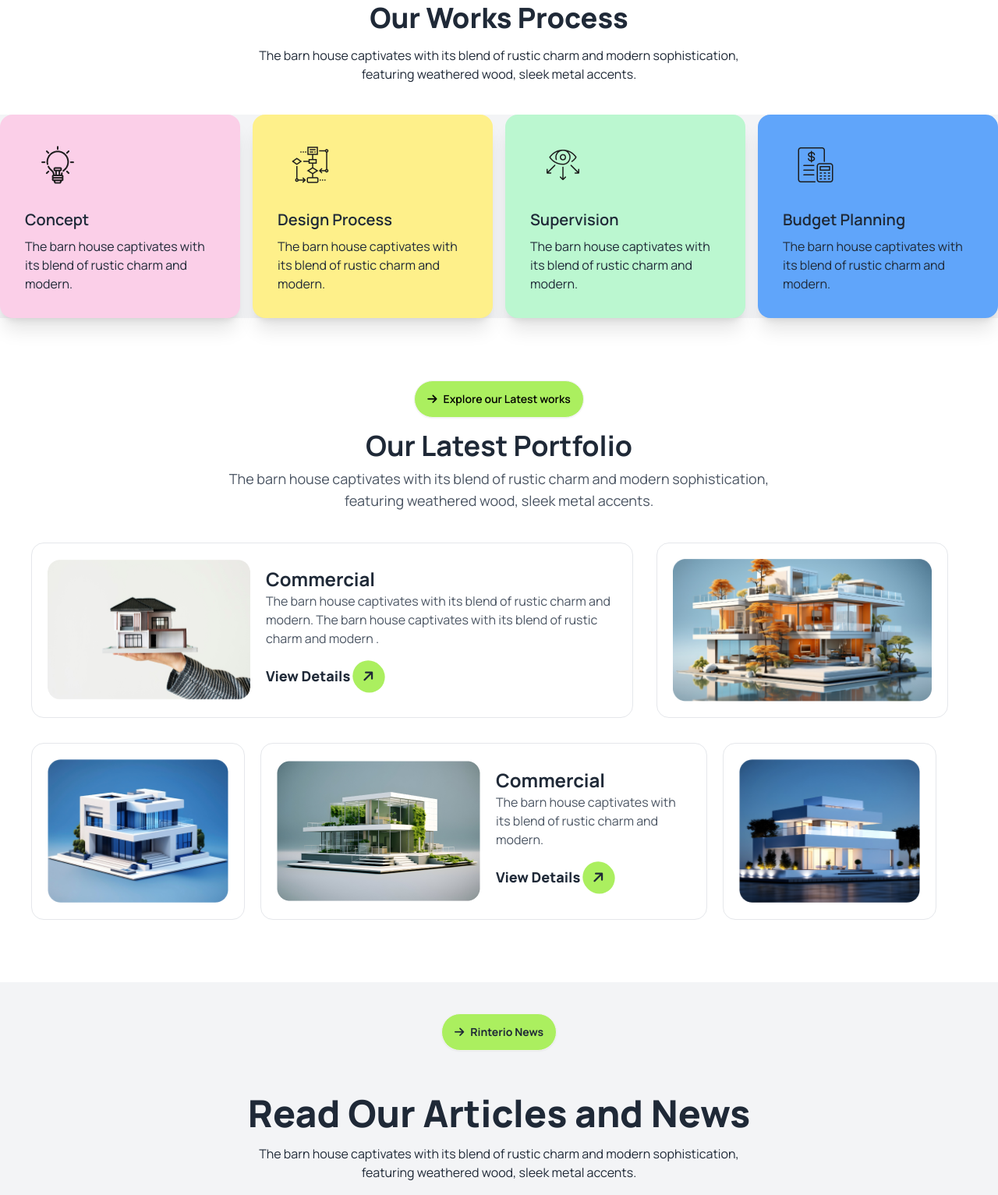
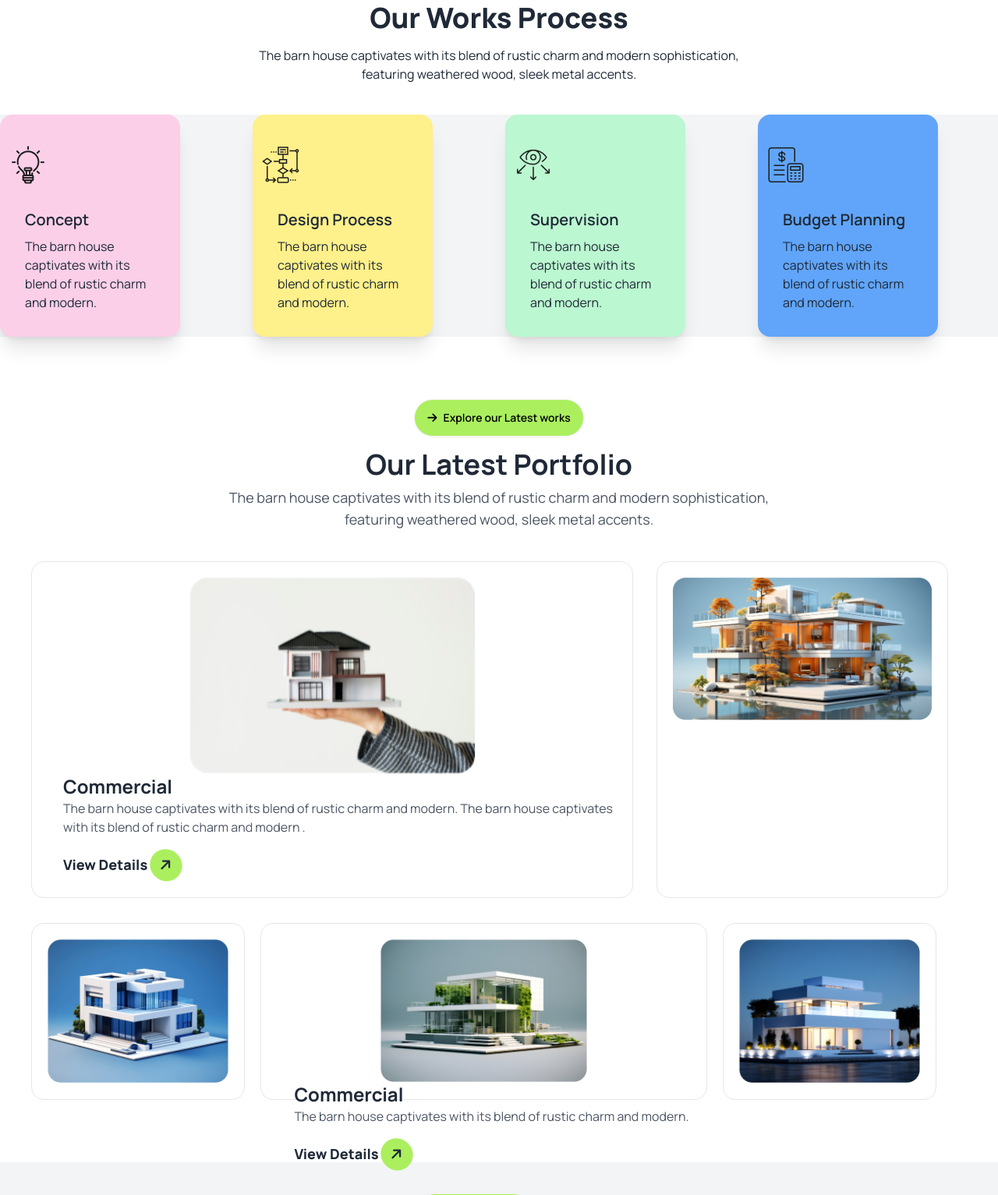
Before and after one commit to mosabbirjihan001/assignment-3, a plain HTML site: page index.html in a window 1280 px wide. Shown: the part 2367-3900 px from the top of the page at 78% size. Drawn offline with nearby package versions, Linux system fonts and the light colour scheme.

Commit message:
fixing code

```diff
--- a/index.html
+++ b/index.html
@@ -216,8 +216,8 @@
       </div>
 
       <!-- Cards -->
-      <div class="flex gap-4 mt-10 bg-gray-100">
-        <div class="card bg-base-100 w-1/4 shadow-xl bg-pink-200">
+      <div class="grid md:grid-cols-4 lg:grid-cols-4 gap-4 mt-10 bg-gray-100">
+        <div class="card bg-base-100 md:w-3/4 md:h-9/11 shadow-xl bg-pink-200">
           <figure>
             <img class="mr-40 mt-10" src="./assets/concept.png" alt="Shoes" />
           </figure>
@@ -227,7 +227,7 @@
           </div>
         </div>
 
-        <div class="card bg-base-100 w-1/4 shadow-xl bg-yellow-200">
+        <div class="card bg-base-100 md:w-3/4 md:h-9/11 shadow-xl bg-yellow-200">
           <figure>
             <img class="mr-40 mt-10" src="./assets/flow-chart.png" alt="Shoes" />
           </figure>
@@ -237,7 +237,7 @@
           </div>
         </div>
 
-        <div class="card bg-base-100 w-1/4 shadow-xl bg-green-200">
+        <div class="card bg-base-100 md:w-3/4 md:h-9/11 shadow-xl bg-green-200">
           <figure>
             <img class="mr-40 mt-10" src="./assets/vision.png" alt="Shoes" />
           </figure>
@@ -247,7 +247,7 @@
           </div>
         </div>
 
-        <div class="card bg-base-100 w-1/4 shadow-xl bg-blue-400">
+        <div class="card bg-base-100 md:w-3/4 md:h-9/11 shadow-xl bg-blue-400">
           <figure>
             <img class="mr-40 mt-10" src="./assets/budget-planning.png" alt="Shoes" />
           </figure>
@@ -277,7 +277,7 @@
         <!-- Grid Layout -->
         <div class="grid grid-cols-1 lg:flex-row md:grid-cols-2 w-full gap-5 ">
             <!-- First Row (2 Photos) -->
-            <div class=" flex flex-row items-center lg:w-[772px] bg-white border rounded-2xl p-5">
+            <div class="flex flex-col items-center lg:w-[772px] bg-white border rounded-2xl p-5">
                 <img src="./assets/img1.png" alt="House Model 1" class="w-1/2 rounded-xl" />
                 <div class="ml-5">
                     <h3 class="text-2xl font-bold">Commercial</h3>
@@ -297,7 +297,7 @@
                 <img src="./assets/img3.png" alt="House Model 3" class="w-full rounded-xl" />
             </div>
 
-            <div class="flex flex-row items-center bg-white lg:w-[573px] lg:h-[227.17px] border rounded-2xl p-5">
+            <div class="flex flex-col items-center bg-white lg:w-[573px] lg:h-[227.17px] border rounded-2xl p-5">
                 <img src="./assets/img4.png" alt="House Model 4" class="w-1/2 rounded-xl" />
                 <div class="ml-5">
                     <h3 class="text-2xl font-bold">Commercial</h3>
@@ -314,7 +314,7 @@
 
   <!-- Articles Section -->
 
-   <section class="bg-gray-100">
+   <section class="bg-gray-100 -ml-16">
        <!-- Text -->
        <div class="text-center">
         <button class="btn bg-btn-primary rounded-full font-bold my-10"><i class="fa-solid fa-arrow-right"></i> Rinterio News</button>
@@ -401,7 +401,7 @@
       <input class="rounded-full md:mb-3 mb-2 p-2" type="text" name="" id="" placeholder="Email Number*">
     </div>
 
-    <textarea class=" rounded-3xl p-5" name="" id="" cols="90" rows="10" placeholder="Write your message here"></textarea> <br>
+    <textarea class=" rounded-3xl p-5 md:w-2/3" name="" id="" cols="" rows="10" placeholder="Write your message here"></textarea> <br>
 
     <button class="btn bg-btn-primary md:w-[800px] mt-5 rounded-full font-bold">Send Mail <i class="fa-solid fa-arrow-right -rotate-45 bg-black text-white rounded-full p-2"></i></button>
 
@@ -412,10 +412,10 @@
 
    <!-- Footer -->
 
-  <footer class="footer footer-center text-white bg-gray-900">
+  <footer class="footer footer-center text-white bg-gray-900 w-[350px]">
     <button class="flex text-xl font-extrabold bg-gray-900 mt-20"> <i class="fa-solid fa-arrow-right bg-btn-primary rounded-full -rotate-45 p-3 text-black"></i> Rinterio</button>
-    <p class="text-gray-400">The barn house captivates with its blend of rustic charm and modern sophistication,<br> featuring weathered wood, sleek metal accents.</p>
-    <nav class="grid grid-flow-col gap-10">
+    <p class="text-gray-400 ">The barn house captivates with its blend of rustic charm and modern sophistication,<br> featuring weathered wood, sleek metal accents.</p>
+    <nav class="grid grid-flow-col gap-6">
       <a class="link link-hover">Home</a>
       <a class="link link-hover">Services</a>
       <a class="link link-hover">Portfolio</a>
```
